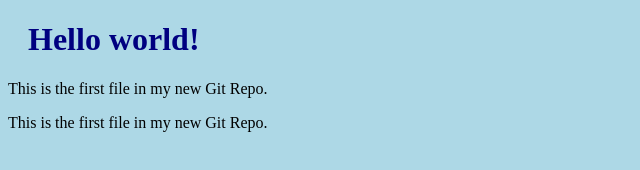
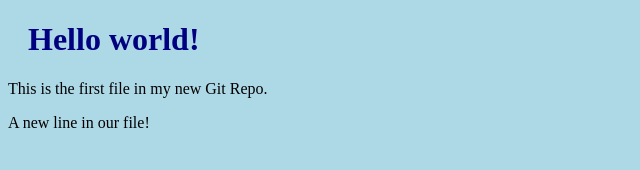
Before and after one commit to Denno-Maingi/hello-world, a plain HTML site: page index.html in a window 1280 px wide. Shown: the whole page, without its empty margins (0-640 px from the left). Drawn offline with Linux system fonts and the light colour scheme.

Commit message:
Updated index.html with new line

```diff
--- a/index.html
+++ b/index.html
@@ -8,7 +8,7 @@
 
 <h1>Hello world!</h1>
 <p>This is the first file in my new Git Repo.</p>
-<p>This is the first file in my new Git Repo.</p>
+<p>A new line in our file!</p>
 
 </body>
 </html>
```
